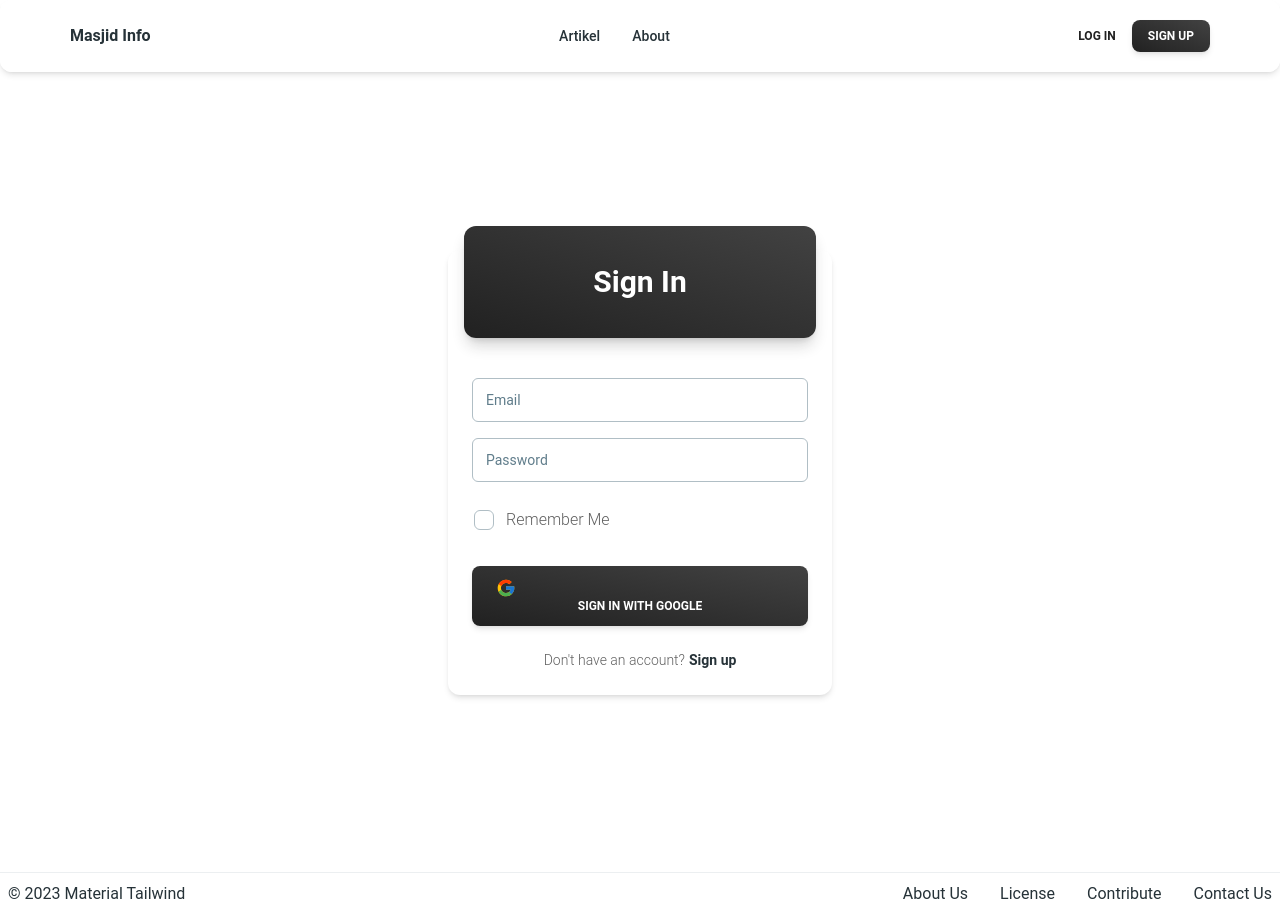
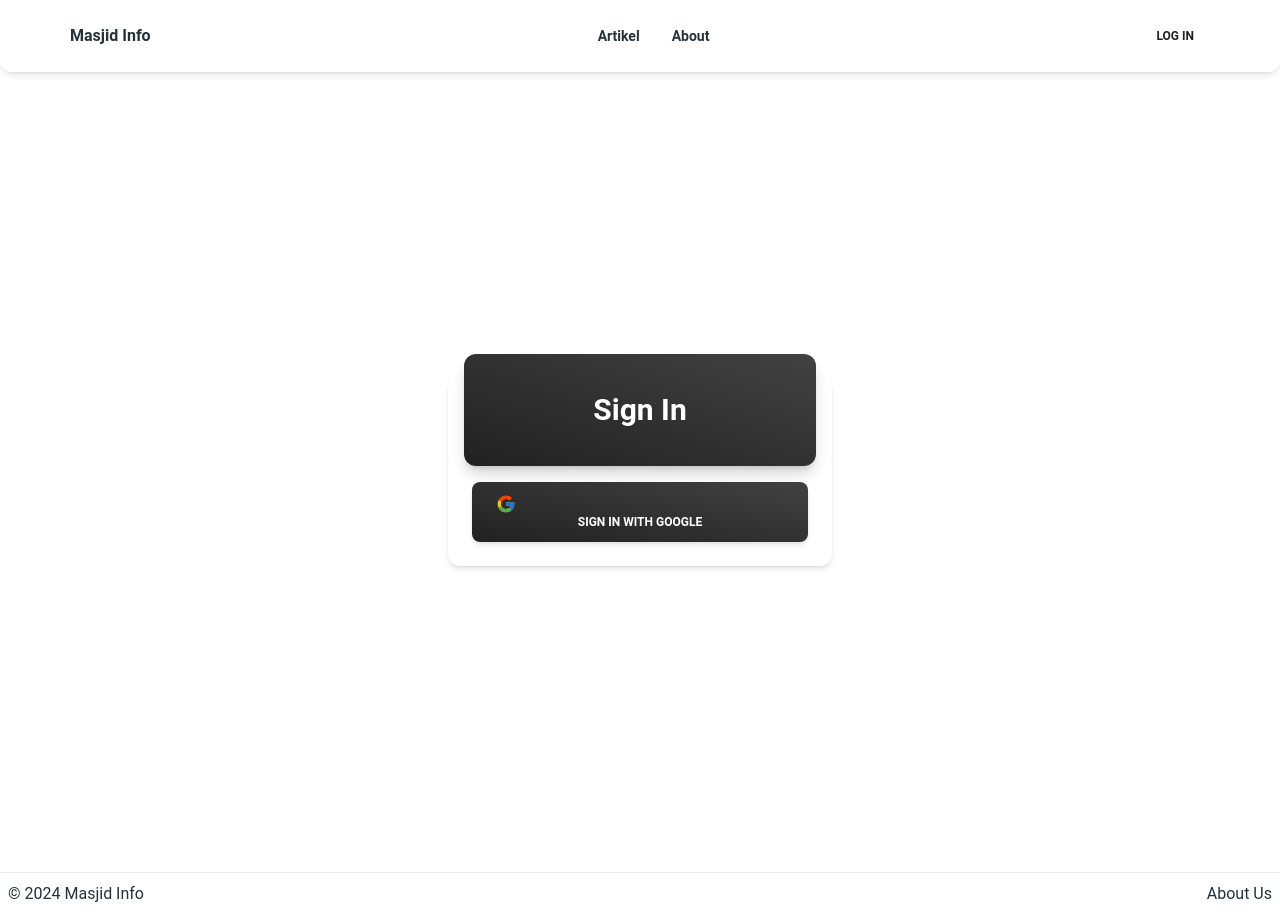
Before and after one commit to aryadipanegara/masjid-info, a Next.js app: page /login in a window 1280 px wide. Built offline with nearby package versions, Linux system fonts and the light colour scheme.

Commit message:
update Crousel, create skeleton for the crousel and blog

```diff
--- a/src/app/(auth)/login/page.jsx
+++ b/src/app/(auth)/login/page.jsx
@@ -6,11 +6,8 @@ import axios from "axios";
 import {
   Card,
   CardHeader,
-  CardBody,
   CardFooter,
   Typography,
-  Input,
-  Checkbox,
   Button,
 } from "@material-tailwind/react";
 import { FcGoogle } from "react-icons/fc";
@@ -48,30 +45,11 @@ export default function Login() {
             Sign In
           </Typography>
         </CardHeader>
-        <CardBody className="flex flex-col gap-4">
-          <Input label="Email" size="lg" />
-          <Input label="Password" size="lg" />
-          <div className="-ml-2.5">
-            <Checkbox label="Remember Me" />
-          </div>
-        </CardBody>
         <CardFooter className="pt-0">
           <Button variant="gradient" fullWidth onClick={handleGoogleSignIn}>
             <FcGoogle className="h-5 w-5 mr-2" />
             Sign In with Google
           </Button>
-          <Typography variant="small" className="mt-6 flex justify-center">
-            Don&apos;t have an account?
-            <Typography
-              as="a"
-              href="/register"
-              variant="small"
-              color="blue-gray"
-              className="ml-1 font-bold"
-            >
-              Sign up
-            </Typography>
-          </Typography>
         </CardFooter>
       </Card>
       {error && <p>{error}</p>}
--- a/src/app/blog/page.jsx
+++ b/src/app/blog/page.jsx
@@ -1,6 +1,5 @@
 "use client";
-
-import { useEffect, useState } from "react";
+import React, { useEffect, useState } from "react";
 import {
   Card,
   CardHeader,
@@ -11,19 +10,18 @@ import {
 import { FaBookmark, FaHeart, FaImage } from "react-icons/fa";
 import Link from "next/link";
 import axios from "axios";
+import SkeletonBlog from "@/components/skeleton/skeletonBlog";
 
 export default function Blog() {
   const [articles, setArticles] = useState([]);
-  const [message, setMessage] = useState("");
-  const [total, setTotal] = useState(0);
+  const [loading, setLoading] = useState(true);
 
   useEffect(() => {
     const fetchArticles = async () => {
       try {
         const response = await axios.get("http://localhost:5000/articles");
         setArticles(response.data.data);
-        setMessage(response.data.message);
-        setTotal(response.data.total);
+        setLoading(false);
       } catch (error) {
         console.error("Error fetching articles:", error);
       }
@@ -35,9 +33,13 @@ export default function Blog() {
   return (
     <div className="mx-auto pt-2">
       <div className="grid grid-cols-2 sm:grid-cols-2 md:grid-cols-2 lg:grid-cols-5 gap-8 py-8">
-        {articles.map((article, index) => (
+        {loading || articles.length === 0 // Gunakan SkeletonBlog saat loading atau articles kosong
+          ? Array.from({ length: 10 }, (_, index) => (
+              <SkeletonBlog key={index} />
+            ))
+          : articles.map((article, index) => (
               <div key={index}>
-            <Link href={`/blog/[blogId]`} as={`/blog/${article.id}`} passHref>
+                <Link href={`/blog/${article.id}`} passHref>
                   <div>
                     <Card key={index} className="max-w-sm overflow-hidden mb-4">
                       <CardHeader
@@ -46,14 +48,16 @@ export default function Blog() {
                         color="transparent"
                         className="m-0 rounded-none"
                       >
-                    {article.foto && article.foto[0] && article.foto[0].url ? (
+                        {article.foto &&
+                        article.foto[0] &&
+                        article.foto[0].url ? (
                           <img
                             src={article.foto[0].url}
                             alt={article.nama}
                             className="w-full h-48 object-cover"
                             onError={(e) => {
-                          e.target.onerror = null; // Prevent infinite loop
-                          e.target.src = <FaImage />; // Use FaImage icon if image fails to load
+                              e.target.onerror = null;
+                              e.target.src = <FaImage />;
                             }}
                           />
                         ) : (
@@ -69,7 +73,7 @@ export default function Blog() {
                           color="gray"
                           className="mt-3 font-normal"
                         >
-                      {article.sejarah.substring(0, 70)}...
+                          {article.sejarah.substring(0, 73)}...
                         </Typography>
                       </CardBody>
                       <CardFooter className="flex items-center justify-between">
--- a/src/components/footer/Footer.jsx
+++ b/src/components/footer/Footer.jsx
@@ -4,7 +4,7 @@ export function Footer() {
   return (
     <footer className="absolute  w-full flex flex-row flex-wrap items-center justify-center gap-y-6 gap-x-12 border-t border-blue-gray-50  text-center md:justify-between p-2">
       <Typography color="blue-gray" className="font-normal">
-        &copy; 2023 Material Tailwind
+        &copy; 2024 Masjid Info
       </Typography>
       <ul className="flex flex-wrap items-center gap-y-2 gap-x-8">
         <li>
@@ -17,36 +17,6 @@ export function Footer() {
             About Us
           </Typography>
         </li>
-        <li>
-          <Typography
-            as="a"
-            href="#"
-            color="blue-gray"
-            className="font-normal transition-colors hover:text-blue-500 focus:text-blue-500"
-          >
-            License
-          </Typography>
-        </li>
-        <li>
-          <Typography
-            as="a"
-            href="#"
-            color="blue-gray"
-            className="font-normal transition-colors hover:text-blue-500 focus:text-blue-500"
-          >
-            Contribute
-          </Typography>
-        </li>
-        <li>
-          <Typography
-            as="a"
-            href="#"
-            color="blue-gray"
-            className="font-normal transition-colors hover:text-blue-500 focus:text-blue-500"
-          >
-            Contact Us
-          </Typography>
-        </li>
       </ul>
     </footer>
   );
--- a/src/components/navbar/Navbar.jsx
+++ b/src/components/navbar/Navbar.jsx
@@ -34,7 +34,7 @@ export function NavbarDefault({ onLogout }) {
         as="li"
         variant="small"
         color="blue-gray"
-        className="flex items-center gap-x-2 p-1 font-medium"
+        className="flex items-center gap-x-2 p-1 font-semibold"
       >
         <a href="/blog" className="flex items-center">
           Artikel
@@ -44,7 +44,7 @@ export function NavbarDefault({ onLogout }) {
         as="li"
         variant="small"
         color="blue-gray"
-        className="flex items-center gap-x-2 p-1 font-medium"
+        className="flex items-center gap-x-2 p-1 font-semibold"
       >
         <a href="/blog" className="flex items-center">
           About
@@ -74,11 +74,6 @@ export function NavbarDefault({ onLogout }) {
               <Link href="/login">
                 <Button fullWidth variant="text" size="sm">
                   <span>Log In</span>
-                </Button>
-              </Link>
-              <Link href="/register">
-                <Button fullWidth variant="gradient" size="sm">
-                  <span>Sign up</span>
                 </Button>
               </Link>
             </div>
@@ -143,11 +138,6 @@ export function NavbarDefault({ onLogout }) {
                     <span>Log In</span>
                   </Button>
                 </Link>
-                <Link href="/register">
-                  <Button fullWidth variant="gradient" size="sm">
-                    <span>Sign up</span>
-                  </Button>
-                </Link>
               </>
             )}
           </div>
--- /dev/null
+++ b/src/components/skeleton/skeletonBlog.jsx
@@ -0,0 +1,33 @@
+import React from "react";
+import {
+  Card,
+  CardHeader,
+  CardBody,
+  CardFooter,
+} from "@material-tailwind/react";
+
+const SkeletonBlog = () => {
+  return (
+    <Card className="max-w-sm overflow-hidden mb-4">
+      <CardHeader
+        floated={false}
+        shadow={false}
+        color="transparent"
+        className="m-0 rounded-none animate-pulse"
+      />
+      <CardBody>
+        <div className="h-6 bg-gray-200 rounded w-3/4 mb-3 animate-pulse"></div>
+        <div className="h-4 bg-gray-200 rounded w-1/2 animate-pulse"></div>
+        <div className="h-4 bg-gray-200 rounded w-2/3 animate-pulse"></div>
+      </CardBody>
+      <CardFooter className="flex items-center justify-between">
+        <div className="flex items-center -space-x-3 cursor-pointer">
+          <div className="h-5 w-5 bg-gray-200 rounded-full animate-pulse"></div>
+        </div>
+        <div className="h-5 w-5 bg-gray-200 rounded-full animate-pulse"></div>
+      </CardFooter>
+    </Card>
+  );
+};
+
+export default SkeletonBlog;
--- /dev/null
+++ b/src/components/skeleton/skeletonCrousel.jsx
@@ -0,0 +1,15 @@
+import React from "react";
+import { Carousel } from "@material-tailwind/react";
+
+const CarouselSkeleton = () => {
+  return (
+    <div className="relative">
+      <Carousel className="h-96 lg-h w-full">
+        {/* Skeleton slide */}
+        <div className="h-96 lg-h w-full bg-gray-200 animate-pulse"></div>
+      </Carousel>
+    </div>
+  );
+};
+
+export default CarouselSkeleton;
```
Also changed, not shown: src/components/Crousel/Crousel.jsx (+65 -18 lines). Lines whose indentation alone changed are shown as unchanged.
